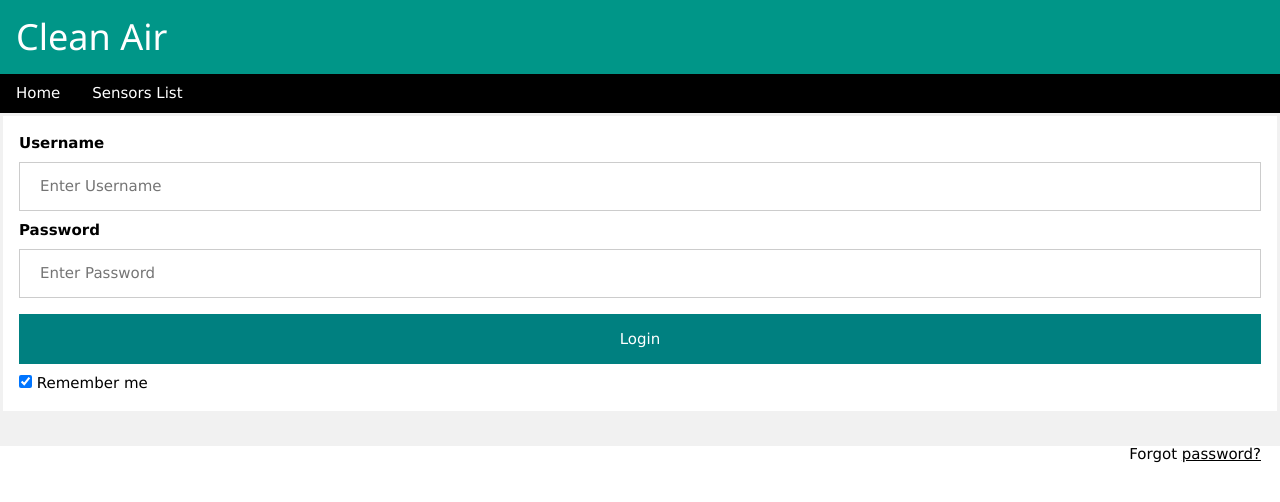
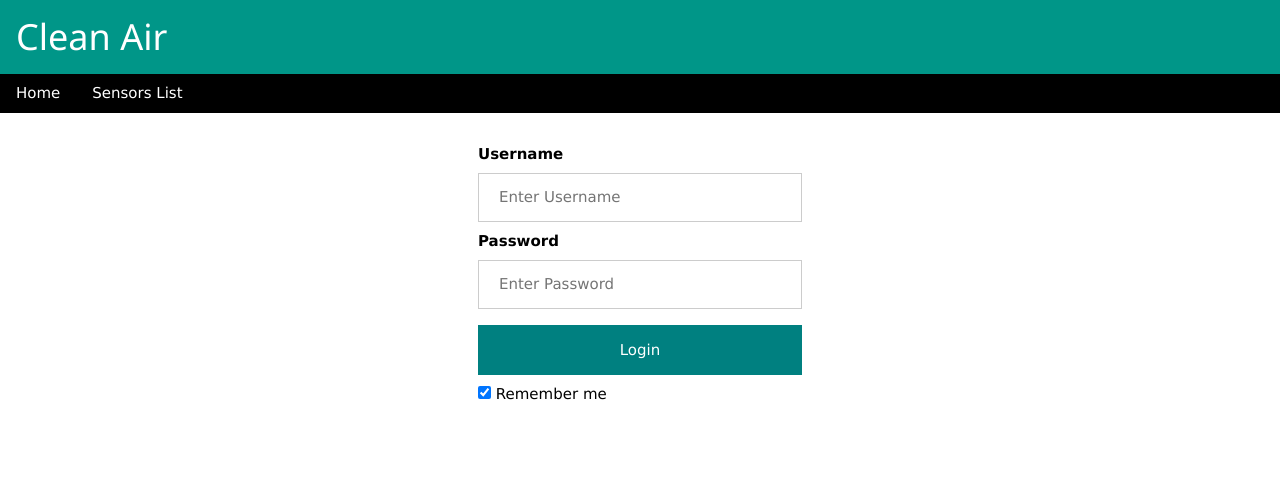
Before and after one commit to apanariello4/iot-clean-air, a Flask app: page / in a window 1280 px wide. Shown: the top 502 px of the page. Run offline with Flask 2, Linux system fonts and the light colour scheme.

Commit message:
Better style css

```diff
--- a/web-app/templates/home.html
+++ b/web-app/templates/home.html
@@ -1,13 +1,9 @@
 {% extends 'main.html' %}
 {% block content %}
 <style>
-     /* Bordered form */
-form {
-  border: 3px solid #f1f1f1;
-}
-
   /* Full-width inputs */
-input[type=text], input[type=password] {
+  input[type=text],
+  input[type=password] {
     width: 100%;
     padding: 12px 20px;
     margin: 8px 0;
@@ -32,21 +28,10 @@ button:hover {
     opacity: 0.8;
   }
 
-/* Center the avatar image inside this container */
-.imgcontainer {
-  text-align: center;
-  margin: 24px 0 12px 0;
-}
 
   /* Add padding to containers */
   .container {
-  padding: 16px;
-}
-
-/* The "Forgot password" text */
-span.psw {
-  float: right;
-  padding-top: 16px;
+    padding: 30px;
   }
 
   /* Change styles for span and cancel button on extra small screens */
@@ -55,14 +40,16 @@ span.psw {
       display: block;
       float: none;
     }
+
     .cancelbtn {
       width: 100%;
     }
+
   }
 </style>
 <form>
 
-  <div class="container">
+  <div class="container center" style="width: 30%;">
     <label for="uname"><b>Username</b></label>
     <input type="text" placeholder="Enter Username" name="uname" required>
 
@@ -75,8 +62,5 @@ span.psw {
     </label>
   </div>
 
-  <div class="container" style="background-color:#f1f1f1">
-    <span class="psw">Forgot <a href="#">password?</a></span>
-  </div>
 </form>
 {% endblock %}
--- a/web-app/templates/main.html
+++ b/web-app/templates/main.html
@@ -1,7 +1,12 @@
 <!DOCTYPE html>
 <link rel="stylesheet" href="https://www.w3schools.com/w3css/4/w3.css">
 <html>
-
+<style>
+  .center {
+    margin-left: auto;
+    margin-right: auto;
+  }
+</style>
 
 <head>
   <title>Clean Air</title>
```
Also changed, not shown: web-app/templates/manage_arduino.html (+29 -5 lines). Lines whose indentation alone changed are shown as unchanged.
